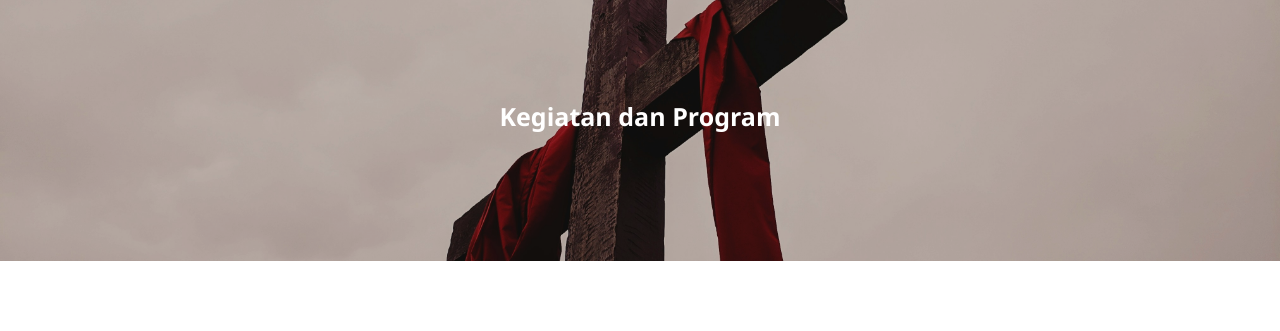
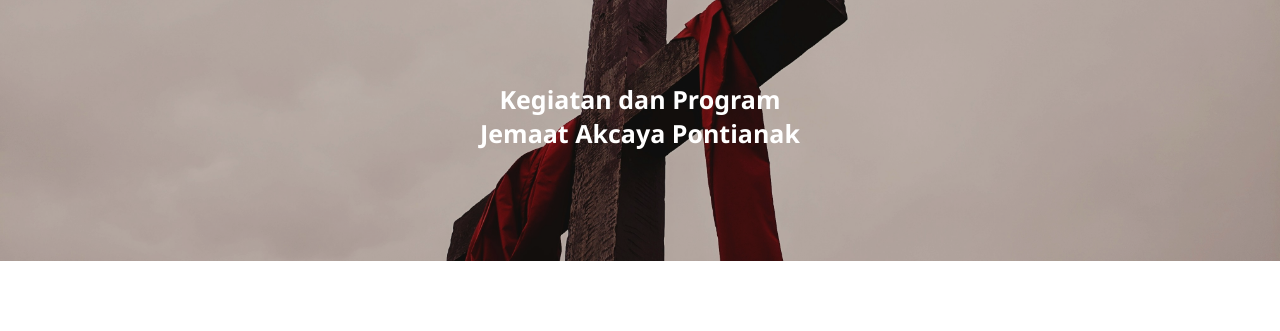
Before and after one commit to WannandyS/GMII, a plain HTML site: page Kegiatan.html in a window 1280 px wide. Shown: the part 82-413 px from the top of the page. Drawn offline with Linux system fonts and the light colour scheme.

Commit message:
Update Kegiatan.html

```diff
--- a/Kegiatan.html
+++ b/Kegiatan.html
@@ -23,7 +23,7 @@
     </nav>
     <div class="bannerkegiatan">
         <img src="gambar/bannerkegiatan.jpg">
-        <h1>Kegiatan dan Program</h1>
+        <h1>Kegiatan dan Program <br>Jemaat Akcaya Pontianak</h1>
     </div>
     <div class="jadwalkegiatan">
         <h3>Kegiatan yang akan datang</h3>
```
